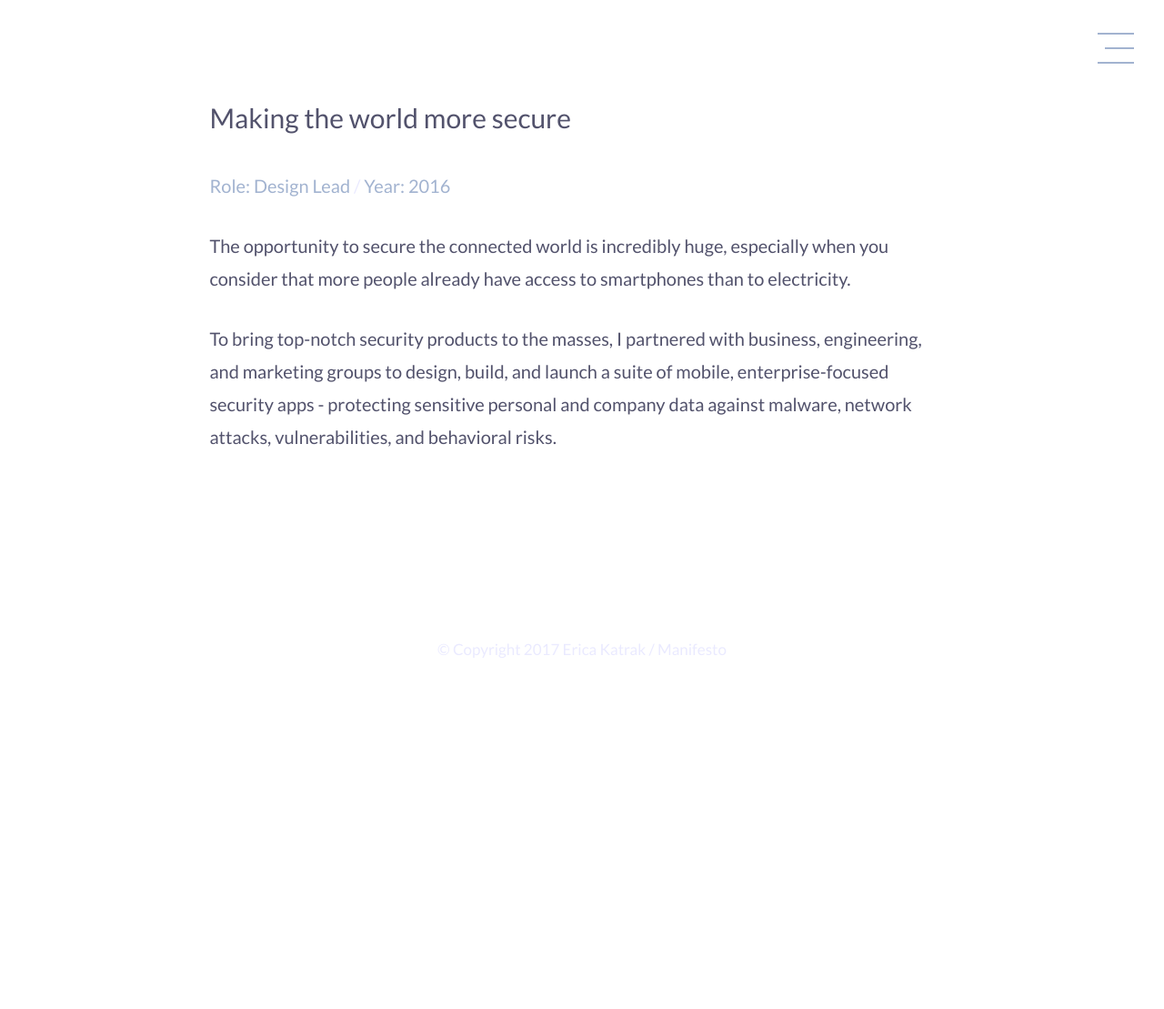
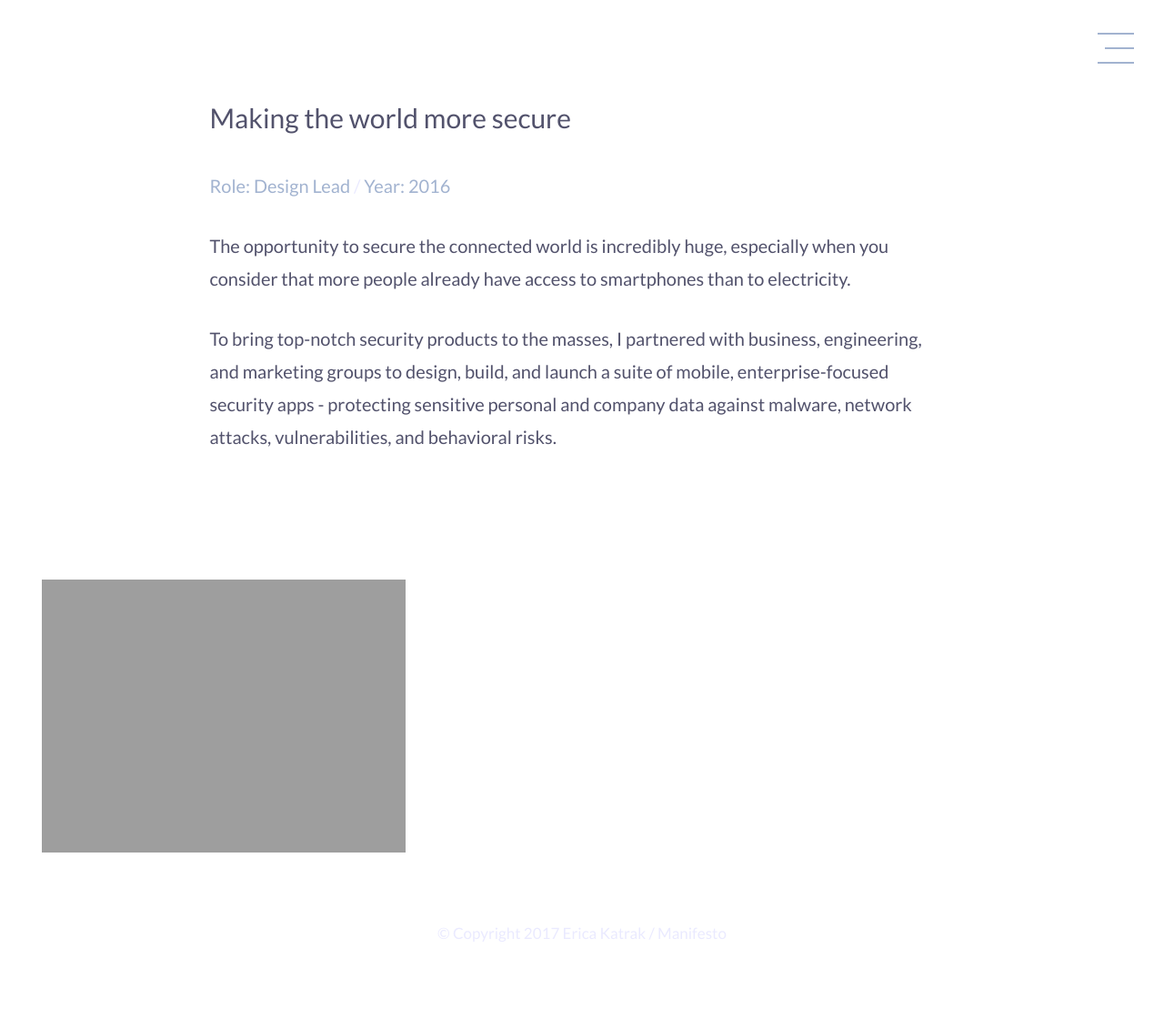
Before and after one commit to ericakatrak/ericakatrak.github.io, a Jekyll site: the page built from _posts/2016-09-07-lookout.md, in a window 1280 px wide. Shown: the whole page at 91% size. Built offline with Jekyll 4.4.1, drawn with Linux system fonts in a browser that asks for light colours; before the commit the page ends 900 px from its top, so only the background shows below that.

Commit message:
Update 2016-09-07-lookout.md

```diff
--- a/_posts/2016-09-07-lookout.md
+++ b/_posts/2016-09-07-lookout.md
@@ -11,4 +11,6 @@ alt: Lookout
   <p>To bring top-notch security products to the masses, I partnered with business, engineering, and marketing groups to design, build, and launch a suite of mobile, enterprise-focused security apps - protecting sensitive personal and company data against malware, network attacks, vulnerabilities, and behavioral risks.</p>
 </section>
 
-<ul class="grid fade shots" id="grid"></ul>
+<ul class="grid fade grid-full" id="grid-full">
+  <li><img src="{{ site.url }}/img/work/soon.png" alt="{{ page.alt }}" /></li>
+</ul>
```
